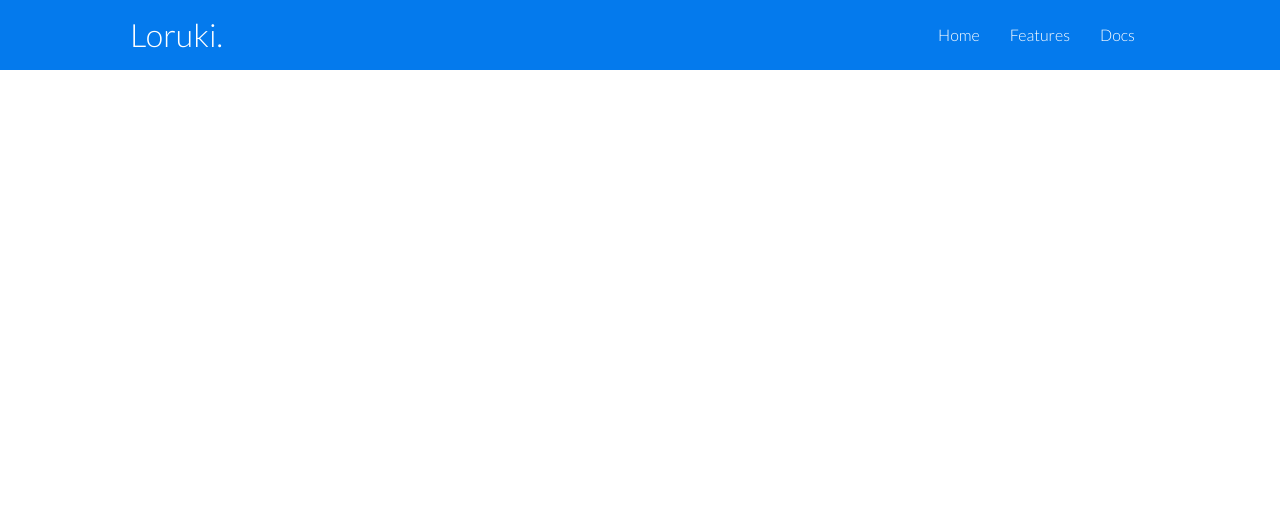
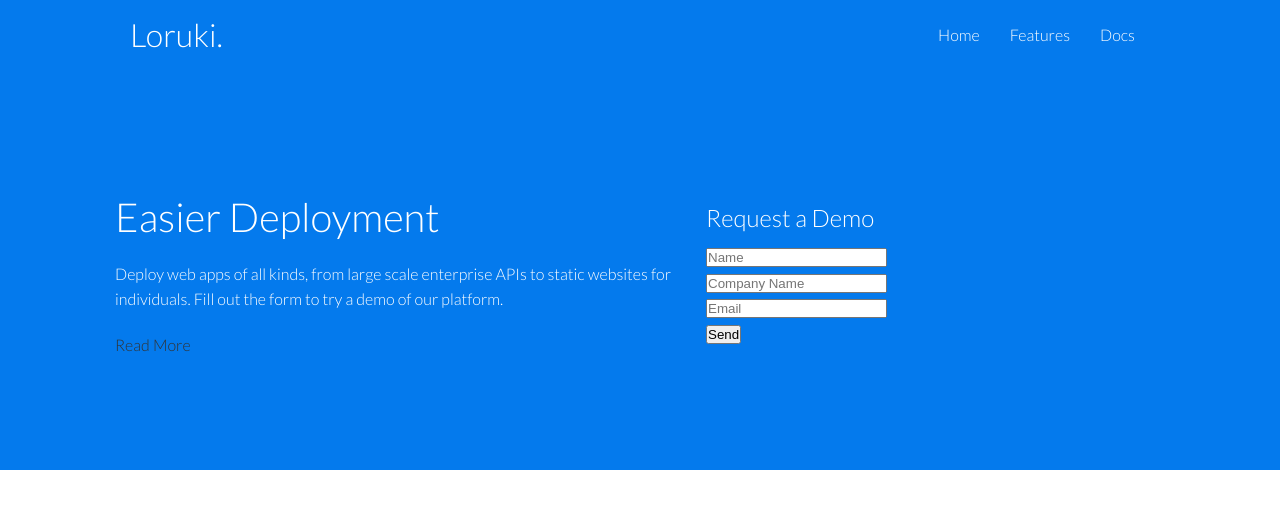
Before and after one commit to geissonlucaso/Loruki-Website, a plain HTML site: page index.html in a window 1280 px wide. Drawn offline with Linux system fonts and the light colour scheme.

Commit message:
Showcase area & Grid.

```diff
--- a/css/style.css
+++ b/css/style.css
@@ -1,5 +1,9 @@
 /* Import font from Google Fonts [Lato - Light 300] */
 @import url('https://fonts.googleapis.com/css2?family=Lato:wght@300&display=swap');
+
+:root {
+    --primary-color: #047aed;
+}
 
 /* For all elements */
 * {
@@ -37,8 +41,9 @@ img {
     width: 100%;
 }
 
+/* Navbar */
 .navbar {
-    background-color: #047aed;
+    background-color: var(--primary-color);
     color: #fff;
     height: 70px;
 }
@@ -61,6 +66,28 @@ img {
     justify-content: space-between;
 }
 
+/* Showcase */
+.showcase {
+    height: 400px;
+    background-color: var(--primary-color);
+    color: #fff;
+    position: relative;
+}
+
+.showcase h1 {
+    font-size: 40px;
+}
+
+.showcase p {
+    margin: 20px 0;
+}
+
+.showcase .grid {
+    grid-template-columns: 55% 45%;
+    gap: 30px;
+}
+
+/* Utilities */
 .container {
     max-width: 1100px;
     margin: 0 auto;
@@ -74,3 +101,12 @@ img {
     align-items: center;
     height: 100%;
 }
+
+.grid {
+    display: grid;
+    grid-template-columns: repeat(2, 1fr);
+    gap: 20px;
+    justify-content: center;
+    align-items: center;
+    height: 100%;
+}
--- a/index.html
+++ b/index.html
@@ -22,5 +22,37 @@
             </nav>
         </div>
     </div>
+
+    <!-- Showcase -->
+    <section class="showcase">
+        <div class="container grid">
+            <div class="showcase-text">
+                <h1>Easier Deployment</h1>
+                <p>Deploy web apps of all kinds, from large scale enterprise APIs
+                    to static websites for individuals. Fill out the form to try
+                    a demo of our platform.
+                </p>
+                <a href="deatures.html" class="btn btn-outline">Read More</a>
+            </div>
+
+            <div class="showcase-form card">
+                <h2>Request a Demo</h2>
+                <form>
+                    <div class="form-control">
+                        <input type="text" name="name" placeholder="Name" required>
+                    </div>
+                    <div class="form-control">
+                        <input type="text" name="company" placeholder="Company Name" required>
+                    </div>
+                    <div class="form-control">
+                        <input type="email" name="email" placeholder="Email" required>
+                    </div>
+                    <input type="submit" value="Send" class="btn btn-primary">
+                </form>
+            </div>
+
+
+        </div>
+    </section>
 </body>
 </html>
```
